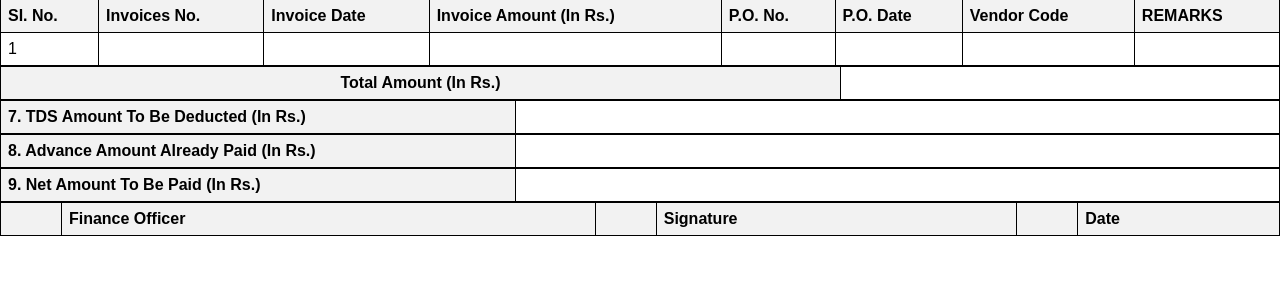
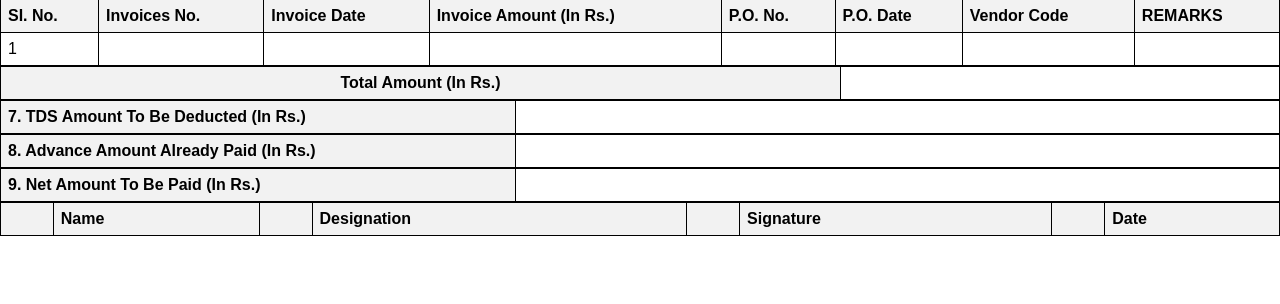
Before and after one commit to tcbinfotechpvtltd/kimsdms, a Django app: template organization/templates/report.html in a window 1280 px wide. Shown: the part 375-679 px from the top of the page. Run offline with Django 5.2, Linux system fonts and the light colour scheme; the template is opened without the code that fills it, so the values that code supplies are empty.

Commit message:
changes in design

```diff
--- a/organization/templates/report.html
+++ b/organization/templates/report.html
@@ -219,7 +219,9 @@
         <table>
             <tr>
                 <th></th>
-                <th>Finance Officer</th>
+                <th>Name</th>
+                <th></th>
+                <th>Designation</th>
                 <th></th>
                 <th>Signature</th>
                 <th></th>
@@ -229,6 +231,8 @@
             <tr>
                 <td></td>
                 <td>{{user.first_name}} {{user.last_name}}</td>
+                <td></td>
+                <td>{{user.role_name}}</td>
                 <td></td>
                 {% if user.photo %}
                 <td>
```
Also changed, not shown: organization/utils.py (+4 -3 lines), organization/views.py (+4 -3 lines).
